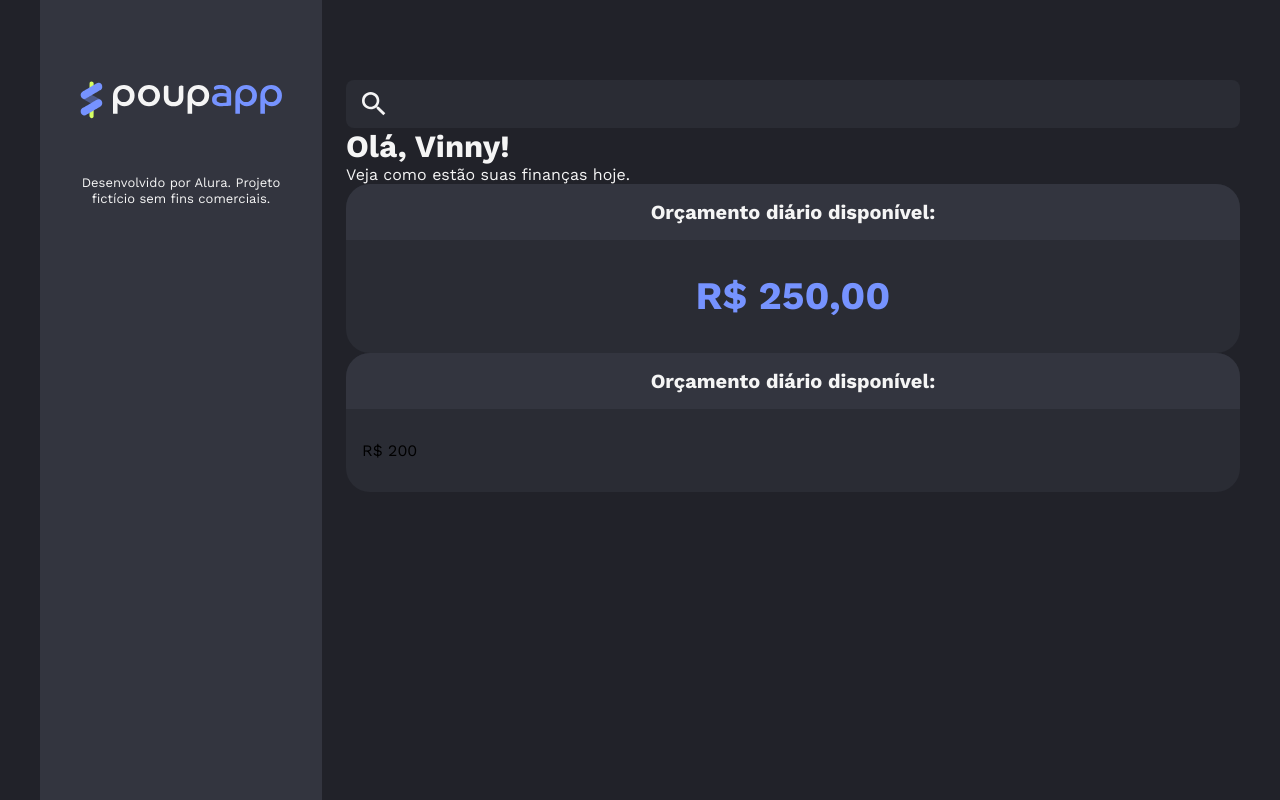
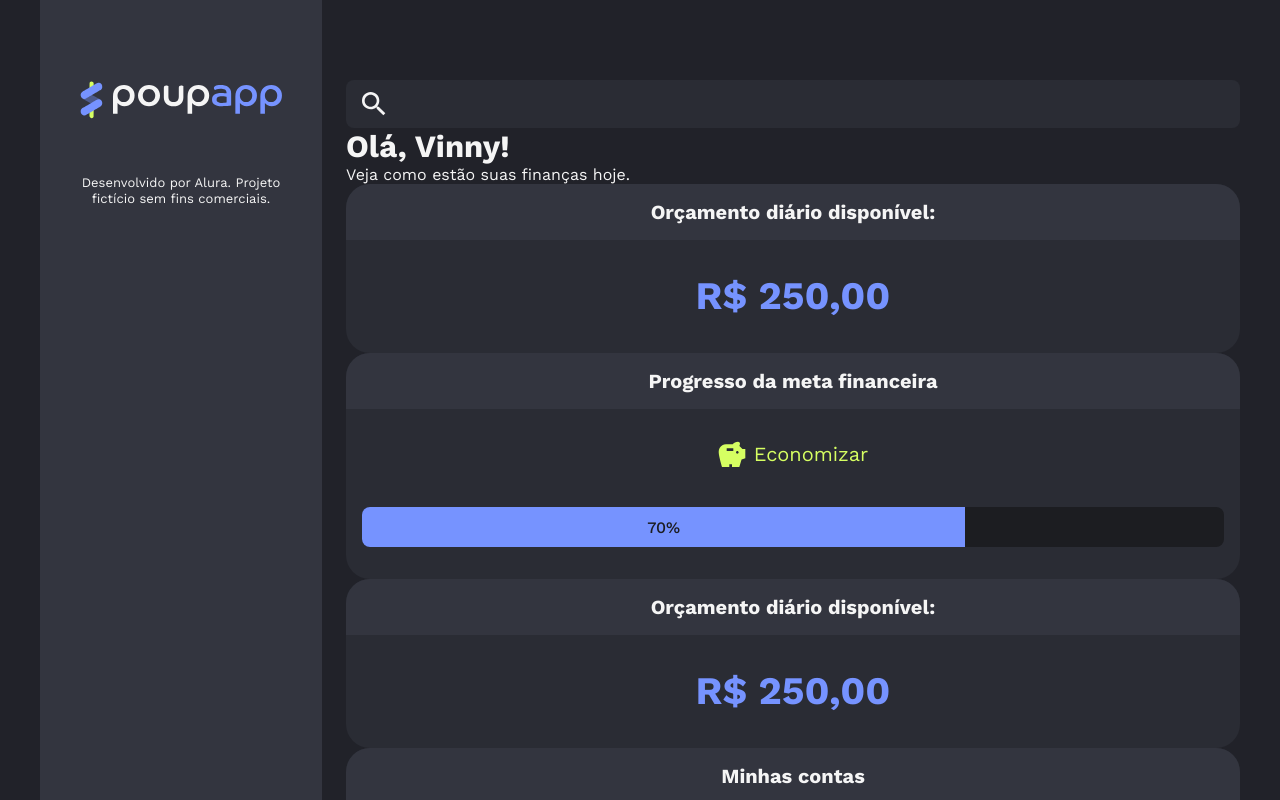
Before and after one commit to Rowrias/poupapp, a React (Vite) app: page / in a window 1280 px wide. Shown: the top 800 px of the page. Built offline with nearby package versions, Linux system fonts and the light colour scheme.

Commit message:
01.Utilizando o CSS Module
- Aguardando status de poupança
- Criando barra de progresso

```diff
--- a/src/App.jsx
+++ b/src/App.jsx
@@ -1,18 +1,22 @@
 import { Aside } from './components/Aside'
+import Card from './components/Card'
 import { Container } from './components/Container'
 import { DailyBudget } from './components/DailyBudget'
 import { Main } from './components/Main'
+import { SavingStatus } from './components/SavingsStatus'
 import { Searchinput } from './components/SearchInput'
 import { Typography } from './components/Typography'
-import Card from './components/Card'
 
 function App() {
 
   return (
     <Container>
+
       <Aside />
+
       <Main>
         <Searchinput />
+
         <div>
           <Typography variant="h1">
             Olá, Vinny!
@@ -21,6 +25,7 @@ function App() {
             Veja como estão suas finanças hoje.
           </Typography>
         </div>
+
         <section>
           <Card>
             <Card.Header>
@@ -30,16 +35,37 @@ function App() {
               <DailyBudget value={250} />
             </Card.Body>
           </Card>
+
+          <Card>
+            <Card.Header>
+              Progresso da meta financeira
+            </Card.Header>
+            <Card.Body>
+              <SavingStatus percent={70} />
+            </Card.Body>
+          </Card>
+
           <Card>
             <Card.Header>
               Orçamento diário disponível:
             </Card.Header>
             <Card.Body>
-              R$ 200
+              <DailyBudget value={250} />
+            </Card.Body>
+          </Card>
+
+          <Card>
+            <Card.Header>
+              Minhas contas
+            </Card.Header>
+            <Card.Body>
+              <DailyBudget value={250} />
             </Card.Body>
           </Card>
         </section>
+
       </Main>
+
     </Container>
   )
 }
--- /dev/null
+++ b/src/components/ProgressBar/index.jsx
@@ -0,0 +1,11 @@
+import styles from './progressbar.module.css'
+
+export const ProgressBar = ({ percent }) => {
+    return(
+        <div className={styles.wrapper}>
+            <div className={styles.filled} style={{width: `${percent}%`}}>
+                {percent}%
+            </div>
+        </div>
+    )
+}
--- /dev/null
+++ b/src/components/ProgressBar/progressbar.module.css
@@ -0,0 +1,20 @@
+.wrapper {
+    width: 100%;
+    background-color: var(--neutral-darker);
+    border-radius: 8px;
+    height: 40px;
+    overflow: hidden;
+}
+
+.filled {
+    background-color: var(--primary-highlight);
+    height: 100%;
+    display: flex;
+    align-items: center;
+    justify-content: center;
+    color: var(--neutral-darker);
+    transition: width 0.3s ease;
+    font-size: 16px;
+    line-height: 120%;
+    font-weight: 500;
+}
--- /dev/null
+++ b/src/components/SavingsStatus/index.jsx
@@ -0,0 +1,14 @@
+import { IconSavings } from '../icons'
+import { ProgressBar } from '../ProgressBar'
+import styles from './savingsstatus.module.css'
+
+export const SavingStatus = ({ percent }) => {
+    return(
+        <div className={styles.container}>
+            <p>
+                <IconSavings />Economizar
+            </p>
+            <ProgressBar percent={percent} />
+        </div>
+    )
+}
--- /dev/null
+++ b/src/components/SavingsStatus/savingsstatus.module.css
@@ -0,0 +1,16 @@
+.container {
+    display: flex;
+    flex-direction: column;
+    gap: 40px;
+}
+
+.container p {
+    margin: 0;
+    display: flex;
+    align-items: center;
+    justify-content: center;
+    font-size: 20px;
+    line-height: 125%;
+    gap: 8px;
+    color: var(--secondary-income);
+}
```
